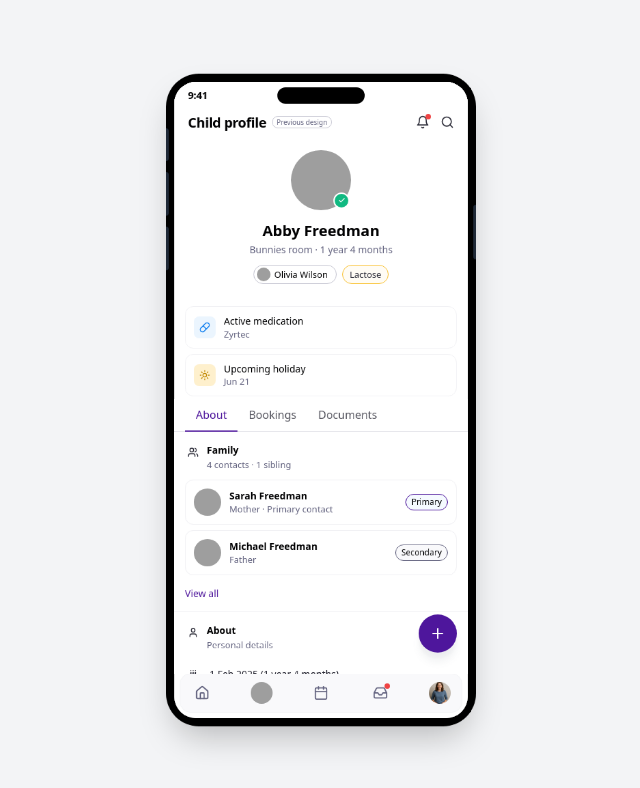
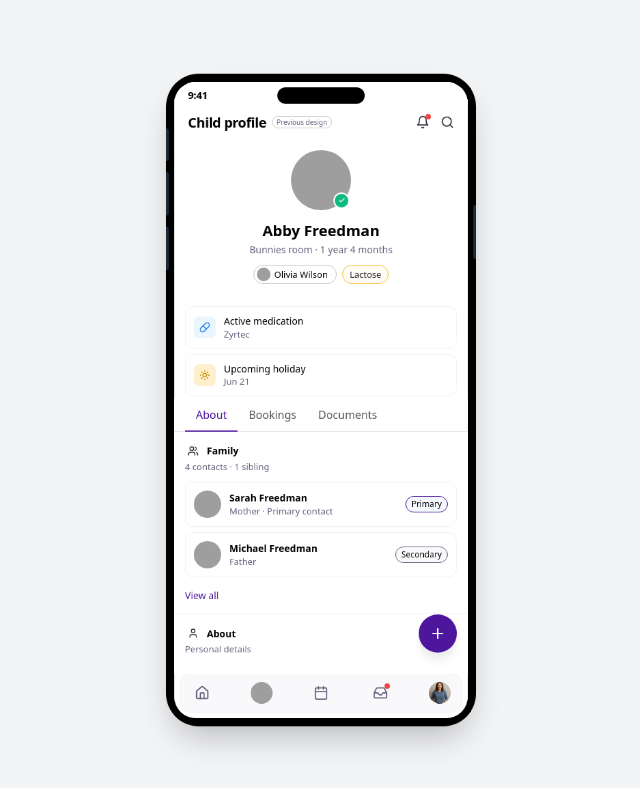
Before and after one commit to stzuzanna/shareable-parent-experience, a React (Vite) app: page /child-profile in a window 1280 px wide. Shown: the top 788 px of the page, without its empty margins (319-959 px from the left). Built offline with nearby package versions, Linux system fonts and the light colour scheme; grey boxes are pictures that could not be loaded.

Commit message:
Fix section header hierarchy to match canvas child-pro
Icon + title stay on the same row; subtitle (e.g. "Personal details")
now sits flush-left below them, aligned with the icon's left edge
rather than indented to the title's position.

Co-Authored-By: Claude Sonnet 4.6 <noreply@anthropic.com>

```diff
--- a/src/screens/ChildProfile/components/OverviewContent/OverviewContent.tsx
+++ b/src/screens/ChildProfile/components/OverviewContent/OverviewContent.tsx
@@ -113,16 +113,19 @@ const Section = ({
   children: React.ReactNode;
 }) => (
   <div className="px-4 py-4 border-b border-[#f1f1f4] flex flex-col gap-3">
-    <div className="flex items-start gap-2">
-      {Icon && (
-        <div className="w-6 h-6 rounded-md bg-mfneutralsn-75 flex items-center justify-center flex-shrink-0 mt-0.5">
-          <Icon className="w-4 h-4 text-mfneutralsn-400" />
-        </div>
+    {/* Icon + title on one row; subtitle flush-left below (aligned with icon) */}
+    <div>
+      <div className="flex items-center gap-2">
+        {Icon && (
+          <div className="w-6 h-6 rounded-md bg-mfneutralsn-75 flex items-center justify-center flex-shrink-0">
+            <Icon className="w-4 h-4 text-mfneutralsn-400" />
+          </div>
+        )}
+        <p className="text-[14px] font-semibold text-mfneutralsn-500">{title}</p>
+      </div>
+      {description && (
+        <p className="text-[13px] text-mfneutralsn-300 mt-0.5">{description}</p>
       )}
-      <div>
-        <p className="text-[14px] font-semibold text-mfneutralsn-500">{title}</p>
-        {description && <p className="text-[13px] text-mfneutralsn-300 mt-0.5">{description}</p>}
-      </div>
     </div>
     <div className="flex flex-col gap-2">{children}</div>
     {onViewAll && (
```
